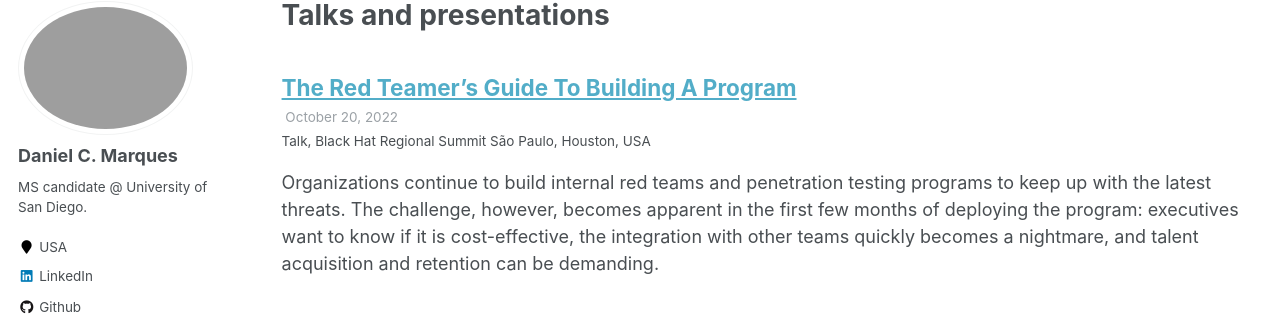
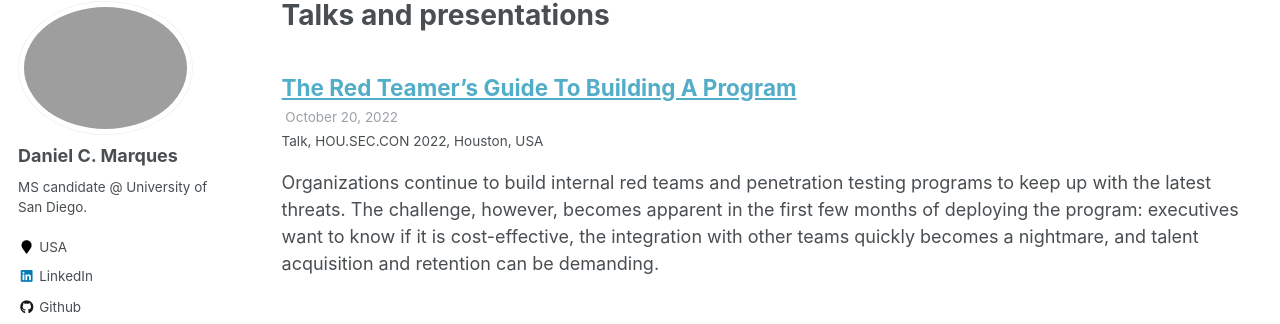
Before and after one commit to danielcmarques/danielcmarques.github.io, a Jekyll site: the page built from _pages/talks.html, in a window 1280 px wide and 900 px high. Shown: the part 117-441 px from the top of the window. Built offline with Jekyll 4.4.1, drawn with Linux system fonts in a browser that asks for light colours.

Commit message:
Update 2022-10-20-redteambuild-houseccon22.md

```diff
--- a/_talks/2022-10-20-redteambuild-houseccon22.md
+++ b/_talks/2022-10-20-redteambuild-houseccon22.md
@@ -3,7 +3,7 @@ title: "The Red Teamer's Guide To Building A Program"
 collection: talks
 type: "Talk"
 permalink: /talks/2022-10-20-redteambuild-houseccon22
-venue: "Black Hat Regional Summit São Paulo"
+venue: "HOU.SEC.CON 2022"
 date: 2022-10-20
 location: "Houston, USA"
 ---
```
